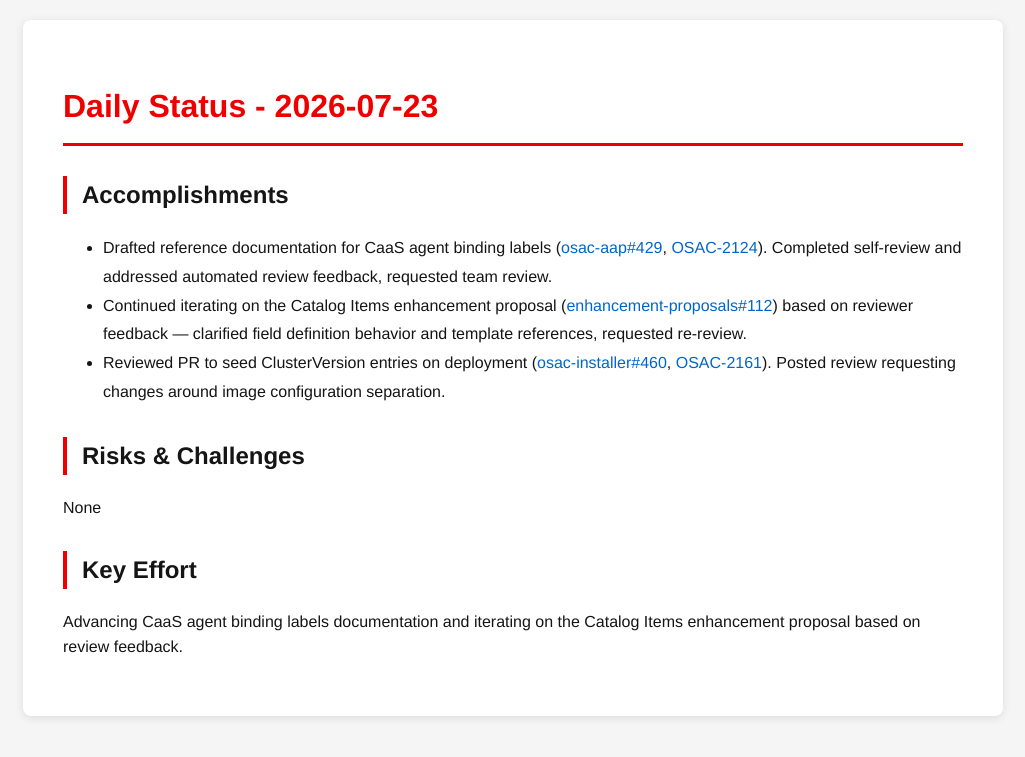
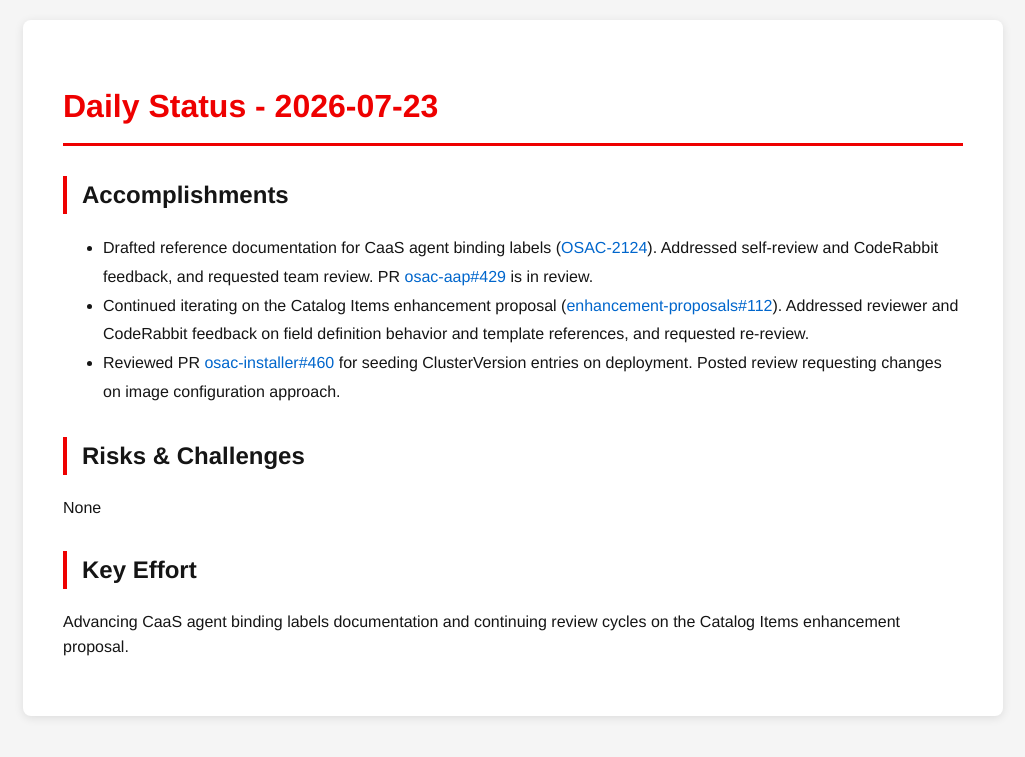
Before and after one commit to tzvatot/daily-status, a Jekyll site: the page built from 2026-07-23.md, in a window 1280 px wide. Shown: the top 757 px of the page, without its empty margins (127-1152 px from the left). Built offline with Jekyll 4.4.1, drawn with Linux system fonts in a browser that asks for light colours.

Commit message:
Daily status update - 2026-07-23

```diff
--- a/2026-07-23.md
+++ b/2026-07-23.md
@@ -7,12 +7,12 @@ date: 2026-07-23
 # Daily Status - 2026-07-23
 
 ## Accomplishments
-- Drafted reference documentation for CaaS agent binding labels ([osac-aap#429](https://github.com/osac-project/osac-aap/pull/429), [OSAC-2124](https://redhat.atlassian.net/browse/OSAC-2124)). Completed self-review and addressed automated review feedback, requested team review.
-- Continued iterating on the Catalog Items enhancement proposal ([enhancement-proposals#112](https://github.com/osac-project/enhancement-proposals/pull/112)) based on reviewer feedback — clarified field definition behavior and template references, requested re-review.
-- Reviewed PR to seed ClusterVersion entries on deployment ([osac-installer#460](https://github.com/osac-project/osac-installer/pull/460), [OSAC-2161](https://redhat.atlassian.net/browse/OSAC-2161)). Posted review requesting changes around image configuration separation.
+- Drafted reference documentation for CaaS agent binding labels ([OSAC-2124](https://redhat.atlassian.net/browse/OSAC-2124)). Addressed self-review and CodeRabbit feedback, and requested team review. PR [osac-aap#429](https://github.com/osac-project/osac-aap/pull/429) is in review.
+- Continued iterating on the Catalog Items enhancement proposal ([enhancement-proposals#112](https://github.com/osac-project/enhancement-proposals/pull/112)). Addressed reviewer and CodeRabbit feedback on field definition behavior and template references, and requested re-review.
+- Reviewed PR [osac-installer#460](https://github.com/osac-project/osac-installer/pull/460) for seeding ClusterVersion entries on deployment. Posted review requesting changes on image configuration approach.
 
 ## Risks & Challenges
 None
 
 ## Key Effort
-Advancing CaaS agent binding labels documentation and iterating on the Catalog Items enhancement proposal based on review feedback.
+Advancing CaaS agent binding labels documentation and continuing review cycles on the Catalog Items enhancement proposal.
```
